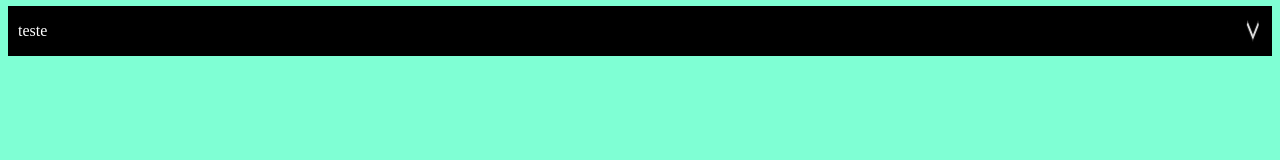
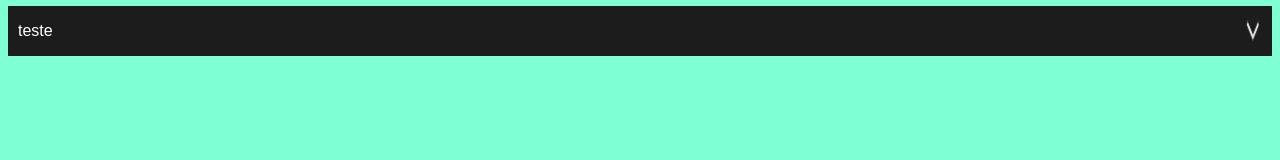
Before and after one commit to Pedrorenatopr/teste-lista, a plain HTML site: page index.html in a window 1280 px wide. Drawn offline with Linux system fonts and the light colour scheme.

Commit message:
teste fundo mais claro

```diff
--- a/style.css
+++ b/style.css
@@ -1,11 +1,12 @@
 body {
     background-color: aquamarine;
+    font-family: Arial, Helvetica, sans-serif   ;
 }
 
 
 summary {
     cursor: pointer;
-    background-color: black;
+    color: #1C1C1C;
 }
 
 summary p {
@@ -13,11 +14,11 @@ summary p {
 }
 
 ul {
-    background-color: black;
+    background-color: #1C1C1C;
 }
 
 details {
-    background-color: black;
+    background-color: #1C1C1C;
 }
 
 li {
@@ -29,6 +30,6 @@ div {
     justify-content: space-between;
     padding-left: 10px;
     padding-right: 10px;
-    background-color: rgb(0, 0, 0);
+    background-color: #1C1C1C;
     margin-top: -20px;
 }
```
